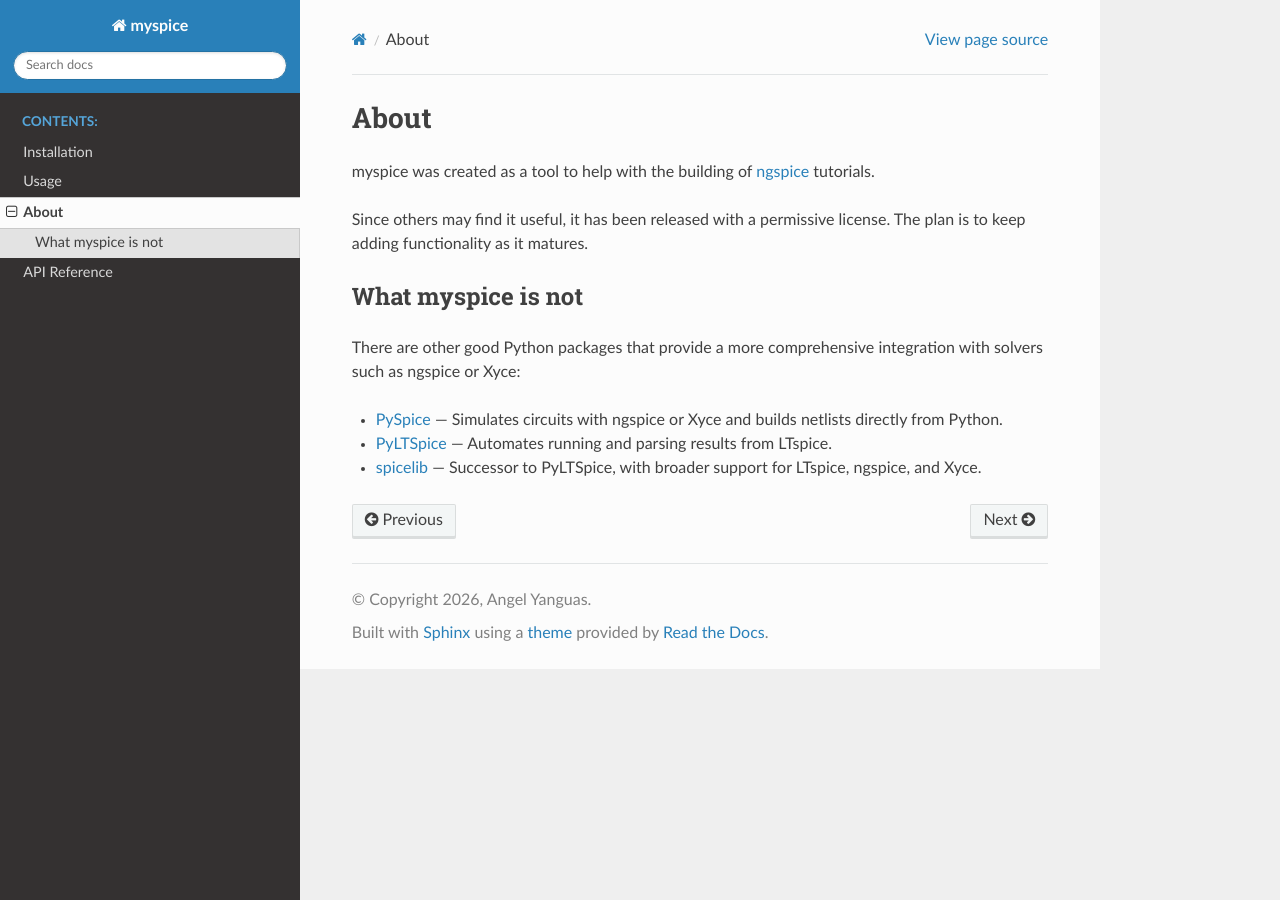
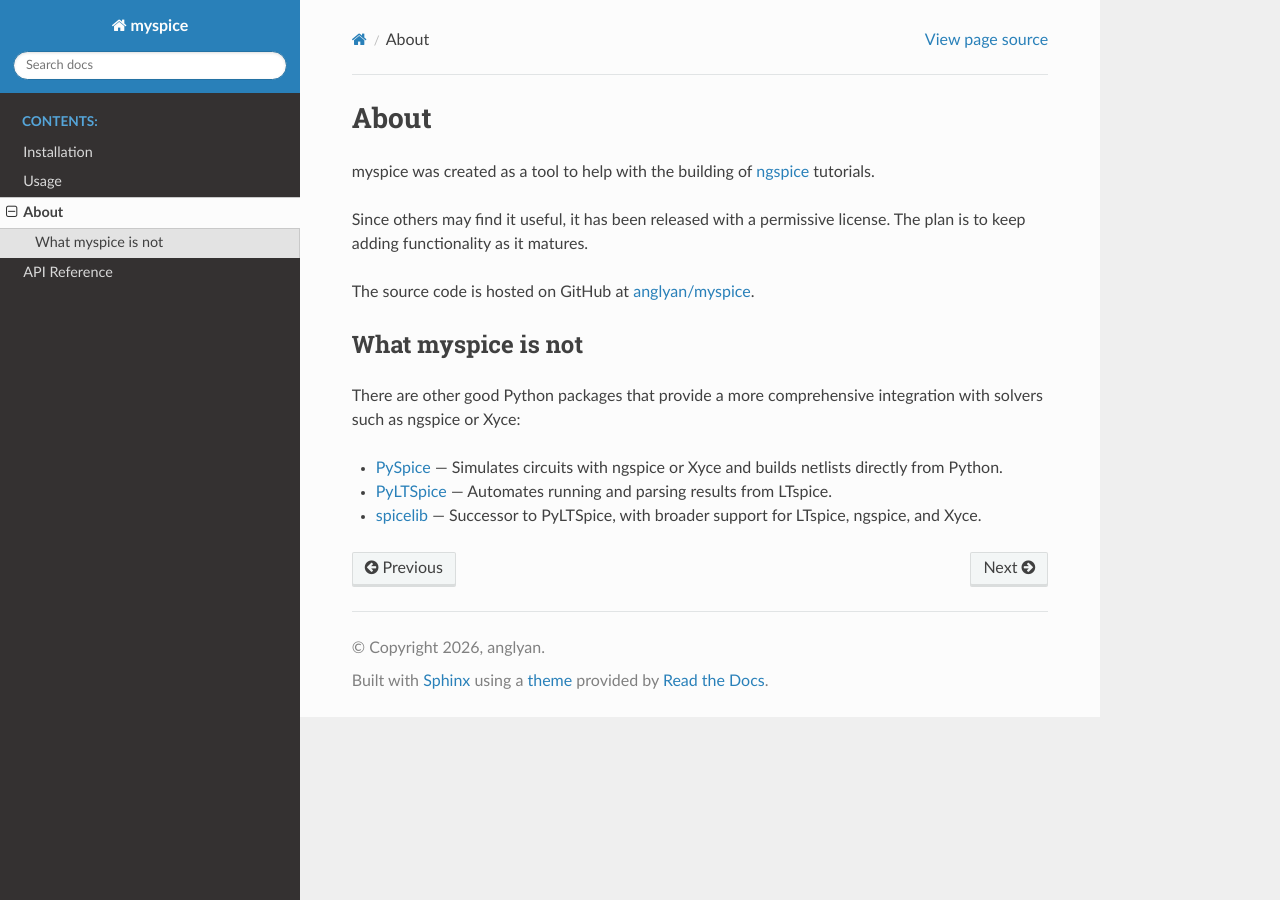
Before and after one commit to anglyan/myspice, a Sphinx documentation site: the page built from docs/source/about.rst, in a window 1280 px wide. Built offline with Sphinx 7.4.7 and the Read the Docs theme 3.1.0, drawn with Linux system fonts in a browser that asks for light colours.

Commit message:
updated source doc

```diff
--- a/docs/source/about.rst
+++ b/docs/source/about.rst
@@ -6,6 +6,9 @@ myspice was created as a tool to help with the building of
 
 Since others may find it useful, it has been released with a permissive
 license. The plan is to keep adding functionality as it matures.
+
+The source code is hosted on GitHub at
+`anglyan/myspice <https://github.com/anglyan/myspice>`_.
 
 What myspice is not
 --------------------
--- a/docs/source/conf.py
+++ b/docs/source/conf.py
@@ -5,8 +5,8 @@ from importlib.metadata import version as get_version
 sys.path.insert(0, os.path.abspath("../../src"))
 
 project = "myspice"
-copyright = "2026, Angel Yanguas"
-author = "Angel Yanguas"
+copyright = "2026, anglyan"
+author = "anglyan"
 release = get_version("myspice")
 version = ".".join(release.split(".")[:2])
 
```
